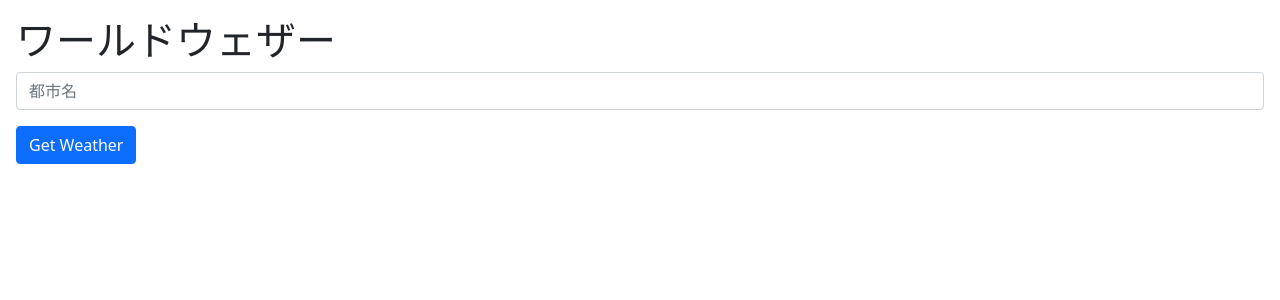
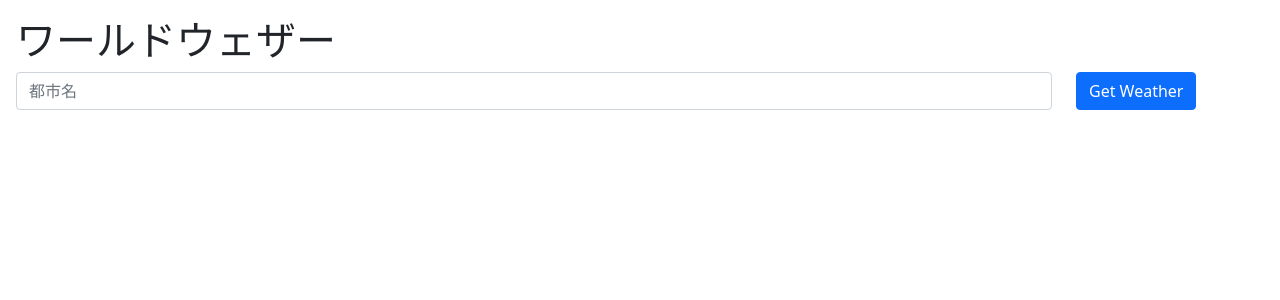
Before and after one commit to D-A-I/react-weather-app, a React (Create React App) app: page / in a window 1280 px wide. Shown: the top 300 px of the page. Built offline with nearby package versions, Linux system fonts and the light colour scheme.

Commit message:
style: レイアウト変更

```diff
--- a/src/components/Form.tsx
+++ b/src/components/Form.tsx
@@ -1,5 +1,5 @@
 import React from 'react';
-import { FormGroup, FormControl, Button } from 'react-bootstrap';
+import { Button, Col, Row, Form } from 'react-bootstrap';
 
 type FormProps = {
   city: string;
@@ -7,24 +7,25 @@ type FormProps = {
   getWeather: (e: React.FormEvent) => void;
 };
 
-const Form: React.FC<FormProps> = ({ city, setCity, getWeather }) => {
+const WeatherForm: React.FC<FormProps> = ({ city, setCity, getWeather }) => {
   return (
-    <form onSubmit={(e) => getWeather(e)}>
-      <FormGroup>
-        <FormControl
-          type="text"
+    <Form onSubmit={(e) => getWeather(e)}>
+      <Form.Group as={Row}>
+        <Col sm="10">
+          <Form.Control
             placeholder="都市名"
             value={city}
             onChange={(e) => setCity(e.target.value)}
           />
-      </FormGroup>
-      <FormGroup>
-        <Button variant="primary" type="submit" style={{ marginTop: '1rem' }}>
+        </Col>
+        <Col sm="2">
+          <Button variant="primary" type="submit">
             Get Weather
           </Button>
-      </FormGroup>
-    </form>
+        </Col>
+      </Form.Group>
+    </Form>
   );
 };
 
-export default Form;
+export default WeatherForm;
```
Lines whose indentation alone changed are shown as unchanged.
